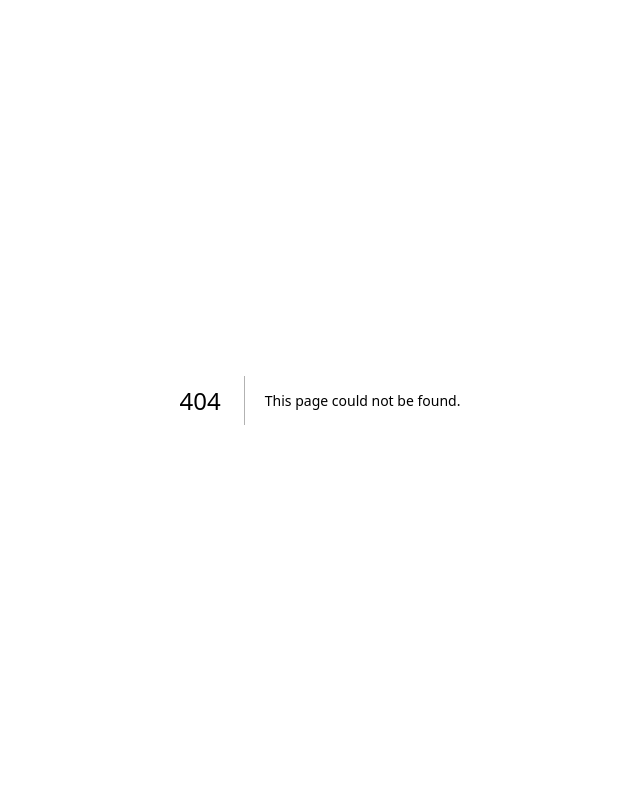
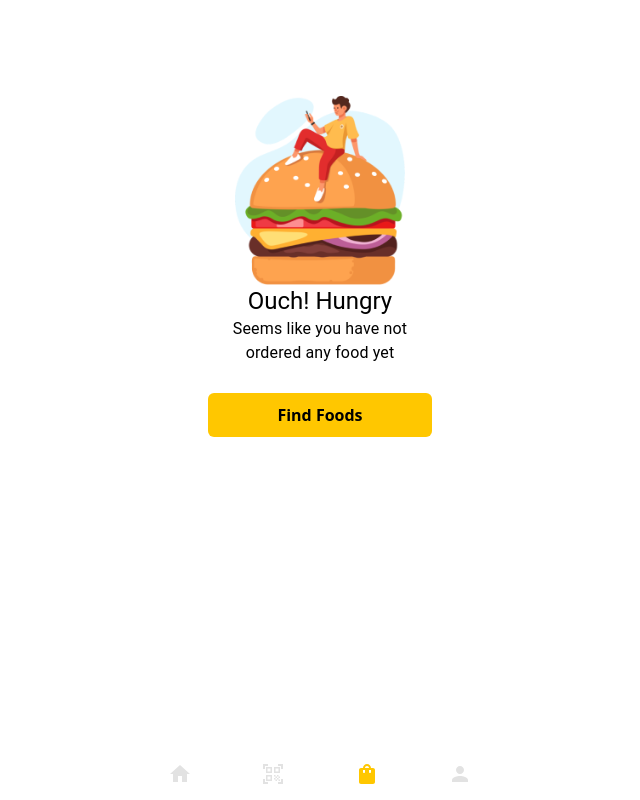
Before and after one commit to AmienulRana/resto-app, a Next.js app: page /transaction in a window 1280 px wide. Before the commit this address had no page. Shown: the whole page, without its empty margins (320-960 px from the left). Built offline with nearby package versions, Linux system fonts and the light colour scheme.

Commit message:
membuat halaman transaction

```diff
--- /dev/null
+++ b/pages/transaction/index.tsx
@@ -0,0 +1,43 @@
+import LayoutUser from "../../components/LayoutUser";
+import Image from "next/image";
+import { Typography } from "@mui/material";
+import Button from "../../components/Button";
+import Link from "next/link";
+import { useState } from "react";
+
+const EmptyTransaction = () => {
+  return (
+    <section className="bg-white h-full overflow-y-auto flex flex-col items-center px-20 pt-24">
+      <Image
+        src="/empty_transaction.png"
+        width={170}
+        height={210}
+        alt="empty cart image"
+      />
+      <Typography component="h1" variant="h5" className="mt-7 mb-2">
+        Ouch! Hungry
+      </Typography>
+      <Typography component="p" className="text-center">
+        Seems like you have not ordered any food yet
+      </Typography>
+      <Button classNameProps="bg-orange-c-100 mt-7">
+        <Link href="/scann">Find Foods</Link>
+      </Button>
+    </section>
+  );
+};
+
+const ExitsTransaction = () => {
+  return <h1>Hai</h1>;
+};
+
+const Transaction = () => {
+  const [transactions, setTransactions] = useState([]);
+  return (
+    <LayoutUser>
+      {transactions.length === 0 ? <EmptyTransaction /> : <h1>Hello</h1>}
+    </LayoutUser>
+  );
+};
+
+export default Transaction;
```
Also changed, not shown: public/empty_transaction.png (added), public/product1.png (added).
